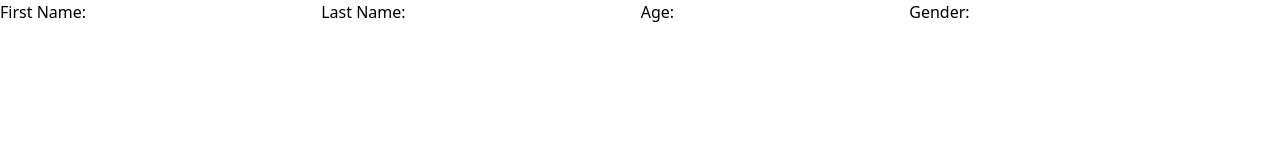
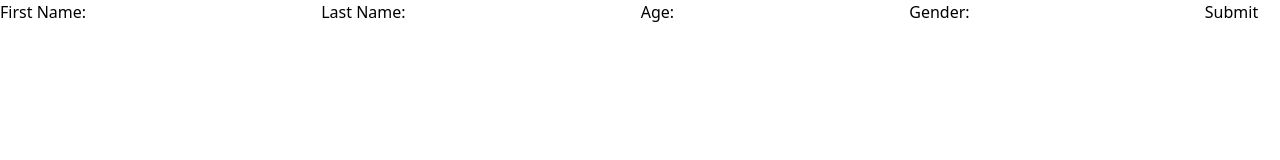
Before and after one commit to JumboCode/breaktime, a React (Vite) app in the folder frontend/breaktime/: page / in a window 1280 px wide. Shown: the top 160 px of the page. Built offline with nearby package versions, Linux system fonts and the light colour scheme.

Commit message:
Created a submit button

```diff
--- a/frontend/breaktime/src/components/userSignup.jsx
+++ b/frontend/breaktime/src/components/userSignup.jsx
@@ -19,7 +19,7 @@ function UserSignup() {
     }
 
     return (
-        <div>
+        <form>
             <label htmlFor="firstName">First Name: </label>
             <input
                 type="text"
@@ -48,7 +48,8 @@ function UserSignup() {
                 value={formData.gender}
                 onChange={handleChange}>
             </input>
-        </div>);
+            <button type="submit">Submit</button>
+        </form>);
 }
 
 export default UserSignup;
```
